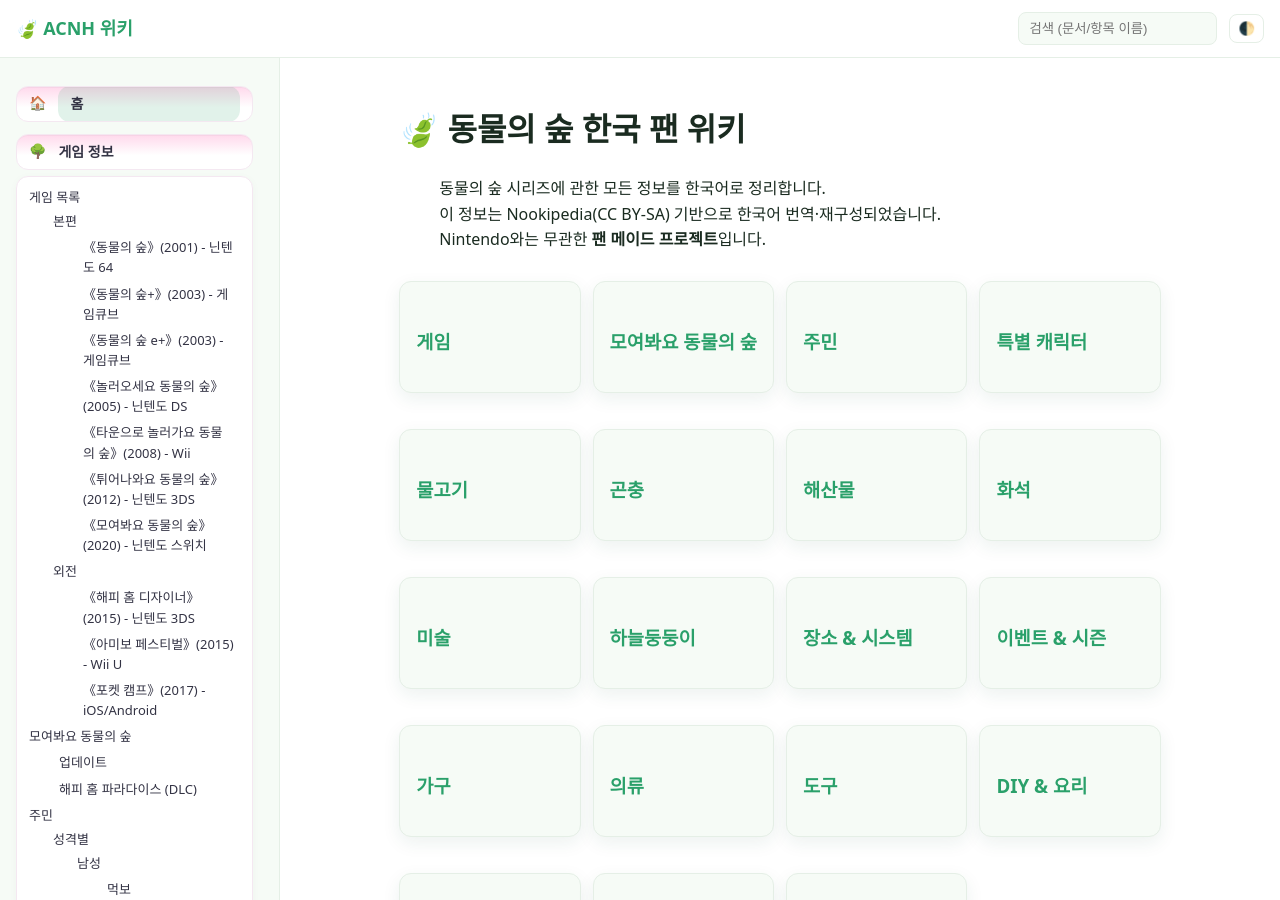
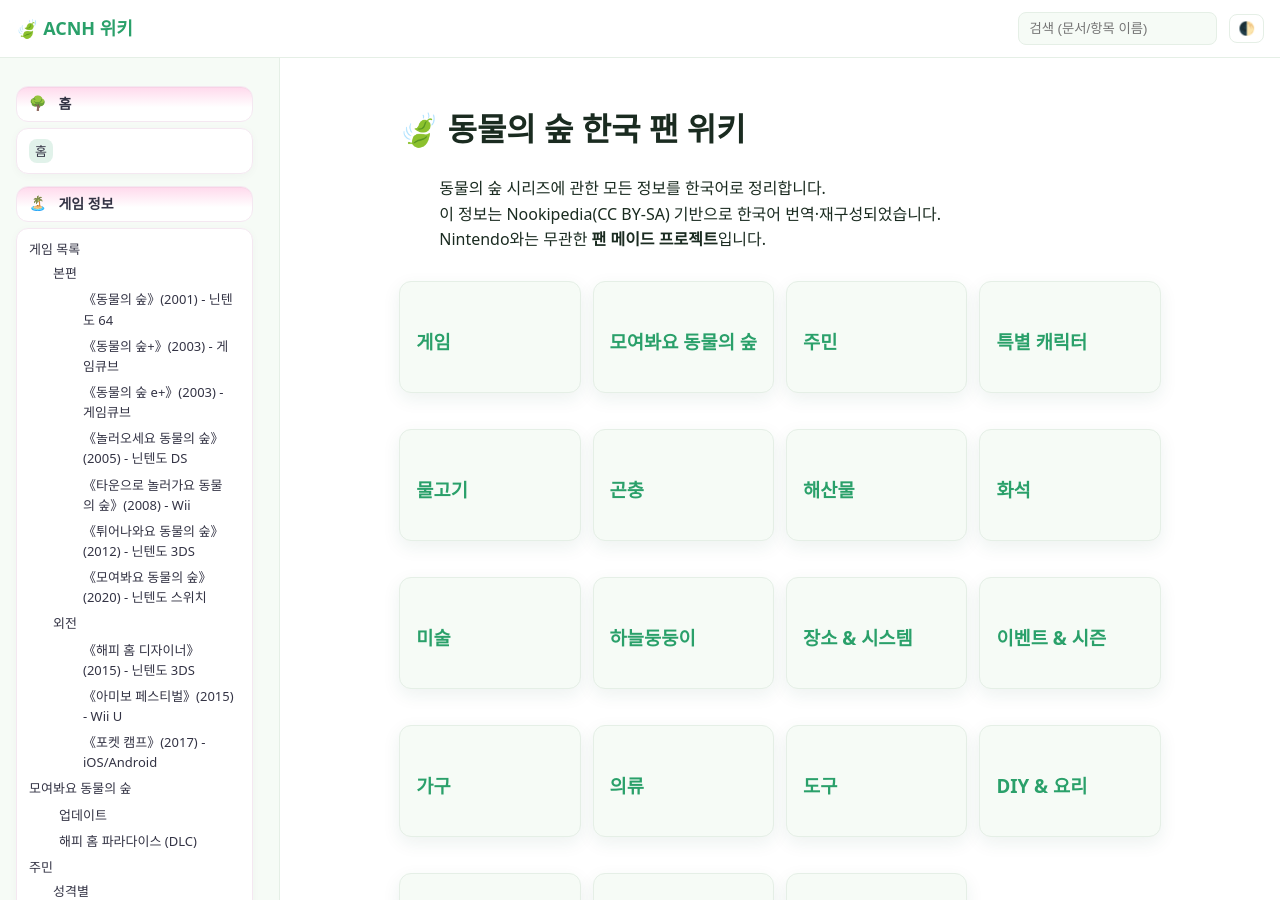
Before and after one commit to cute-bite/animal-crossing, a Jekyll site: the page built from index.md, in a window 1280 px wide and 900 px high. Built offline with Jekyll 4.4.1, drawn with Linux system fonts in a browser that asks for light colours.

Commit message:
Add files via upload

```diff
--- a/_includes/sidebar.html
+++ b/_includes/sidebar.html
@@ -1,8 +1,11 @@
 <aside id="sidebar" class="sidebar" aria-label="주 메뉴">
   <nav class="menu">
+
+<h3> 홈</h3>
 <ul>
-  <li><h3><a href="{{ site.baseurl }}/">홈</a></h3></li>
+  <li><a href="{{ site.baseurl }}/">홈</a></li>
 </ul>
+
 
     <h3>게임 정보</h3>
     <ul>
```
